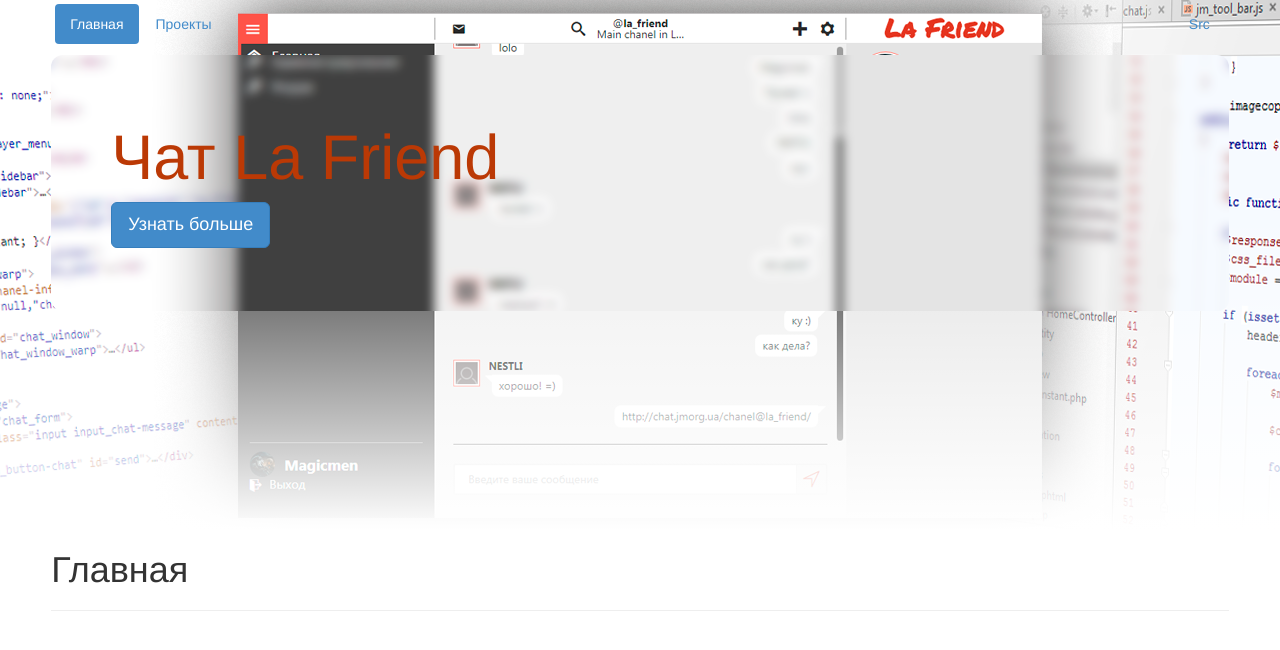
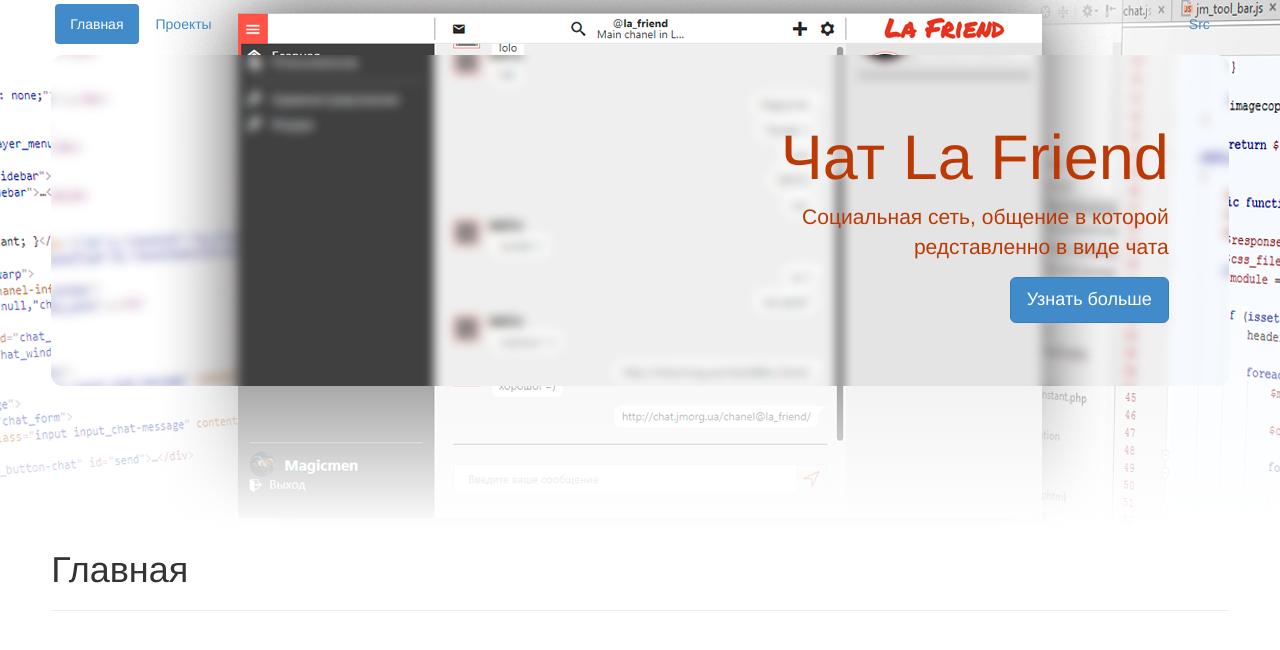
Before and after one commit to jm-organization/jm-organization.github.io, a Jekyll site: the page built from index.html, in a window 1280 px wide and 1400 px high. Shown: the top 650 px of the window. Built offline with Jekyll 4.4.1, drawn with Linux system fonts in a browser that asks for light colours.

Commit message:
backend::Измено описание проекта. Исправленно нав. меню

```diff
--- a/_includes/jm_header.html
+++ b/_includes/jm_header.html
@@ -11,6 +11,8 @@
 <div class="jm-preview">
 	<div class="jumbotron page-width">
 		<h1>Чат La Friend</h1>
+		<p>Социальная сеть, общение в которой<br>
+			редставленно в виде чата</p>
 		<p><a href="/projects/la-friend" class="btn btn-primary btn-lg" role="button">Узнать больше</a></p>
 	</div>
 </div>
--- a/assets/css/main.css
+++ b/assets/css/main.css
@@ -40,7 +40,8 @@
       padding-right: 60px;
       background: url("https://jm-organization.github.io/assets/img/blur-picture/header-blur1.png") no-repeat center !important;
       color: #bb3905 !important;
-      border-radius: 12px; }
+      border-radius: 12px;
+      text-align: right; }
   .jm-header .navigation {
     position: fixed;
     top: 0;
@@ -50,6 +51,7 @@
     background: transparent;
     z-index: 5898; }
     .jm-header .navigation nav {
+      position: relative;
       padding: 0 4px;
       z-index: 5897; }
   .jm-header .jm-layer2 {
--- a/assets/css/main.sass
+++ b/assets/css/main.sass
@@ -48,6 +48,7 @@
       background: url("https://jm-organization.github.io/assets/img/blur-picture/header-blur1.png") no-repeat center!important
       color: #bb3905!important
       border-radius: 12px
+      text-align: right
 
   .navigation
     position: fixed
@@ -59,6 +60,7 @@
     z-index: $maxZIndex
 
     nav
+      position: relative
       padding: 0 4px
       z-index: $maxZIndex - 1
 
```
